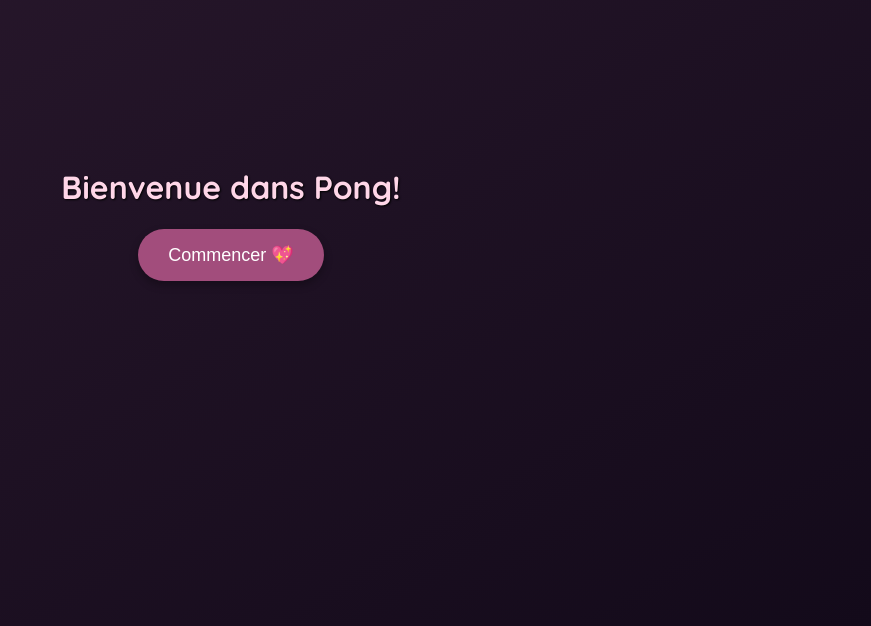
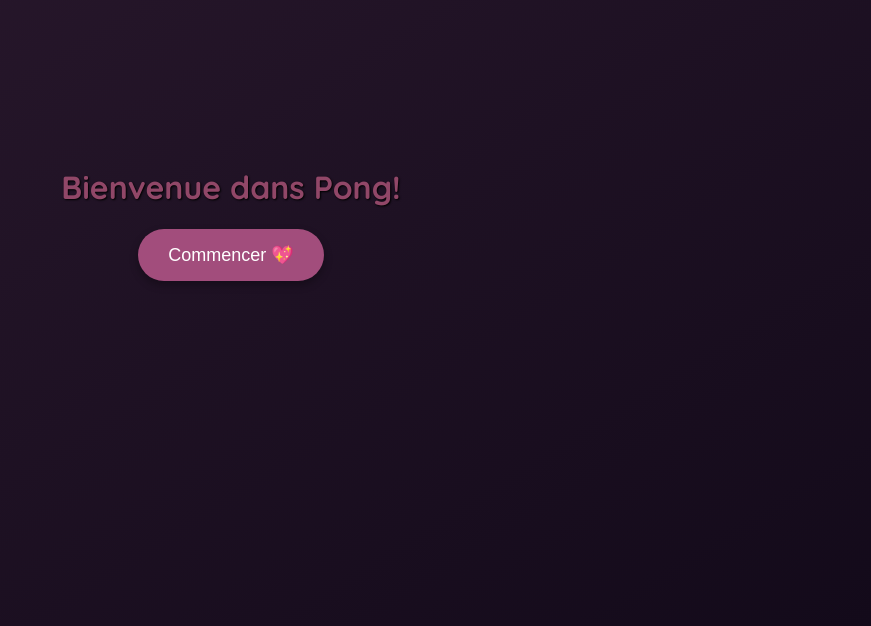
Before and after one commit to swyxt15/ProjectGUN, a plain HTML site: page Pong/Pong.html in a window 1280 px wide. Shown: the part 174-800 px from the top of the page, without its empty margins (409-1280 px from the left). Drawn offline with Linux system fonts and the light colour scheme.

Commit message:
Update stylepong.css

```diff
--- a/Pong/stylepong.css
+++ b/Pong/stylepong.css
@@ -22,7 +22,7 @@ canvas {
 }
 
 #menu h1 {
-  color: #ffd6e8;
+  color: #914768;
   text-shadow: 1px 1px 2px #000;
 }
 
```
